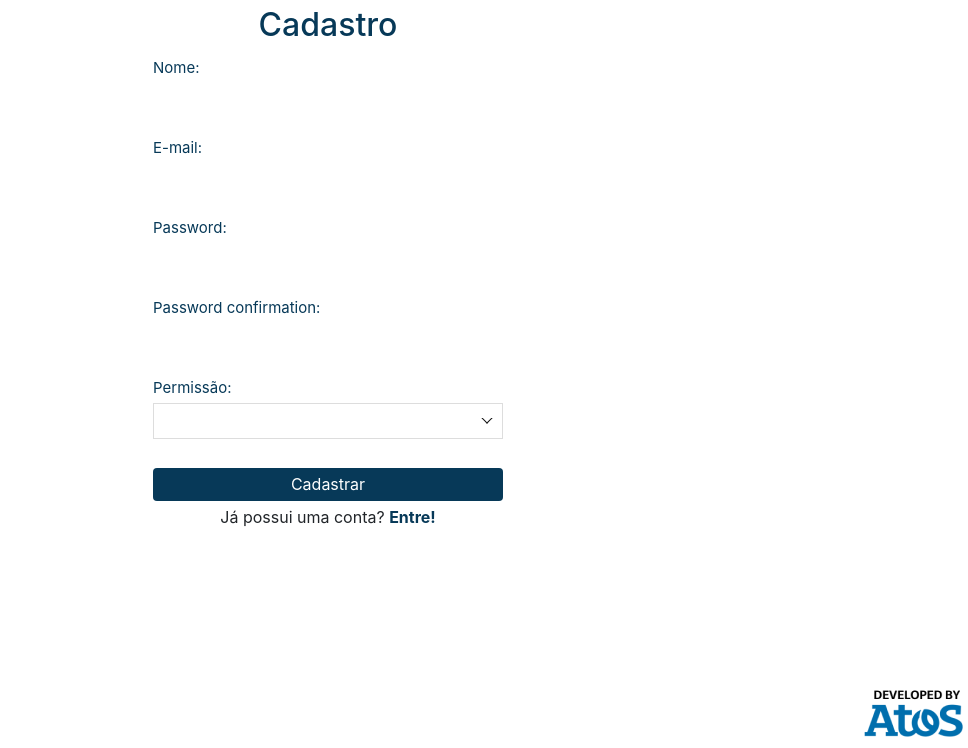
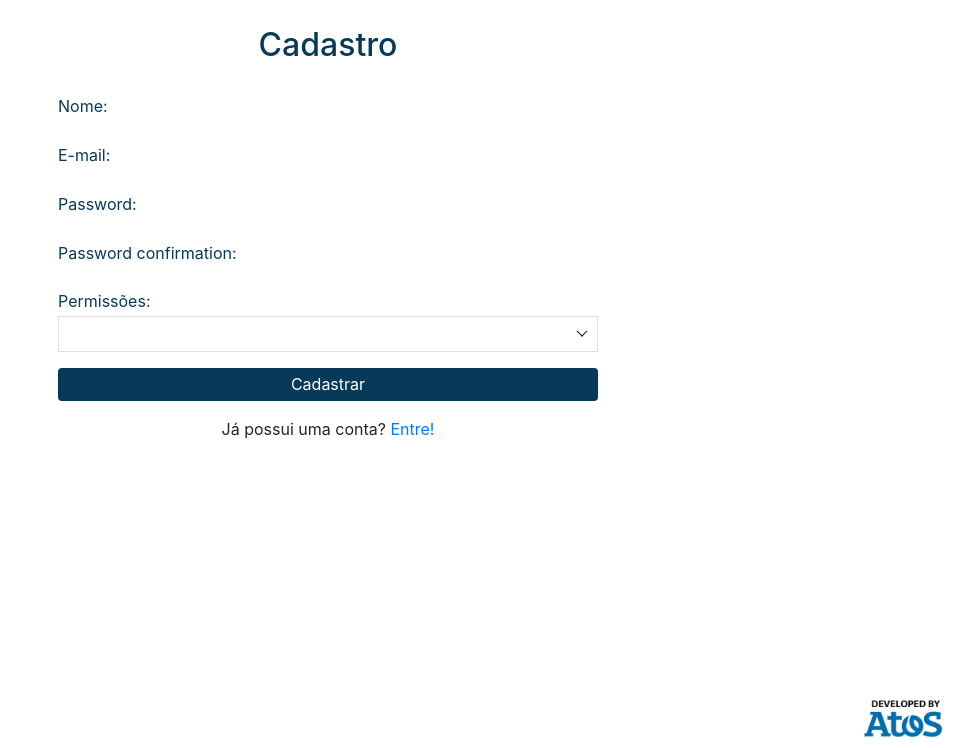
Before and after one commit to SergioTanakaAtos/Processo_de_Escalonamento, a Django app: page /register/ in a window 1280 px wide. Shown: the part 52-800 px from the top of the page, without its empty margins (312-1280 px from the left). Run offline with Django 5.2, Linux system fonts and the light colour scheme; some libraries are stand-ins or nearby versions.

Commit message:
register

```diff
--- a/users/registerForm.py
+++ b/users/registerForm.py
@@ -3,27 +3,33 @@ from django.contrib.auth.forms import UserCreationForm
 from django.contrib.auth.models import User, Group
 
 class RegisterForm(UserCreationForm):
-    permissions = forms.ModelMultipleChoiceField(
-        queryset=Group.objects.all(),
-        widget=forms.CheckboxSelectMultiple,
-        required=False,
-        label="Permissão"
-    )
-
     class Meta:
         model = User
-        fields = ['first_name', 'email', 'password1', 'password2', 'permissions']
+        fields = ['first_name', 'email', 'password1', 'password2']
         labels = {
             'first_name': 'Nome',
             'email': 'E-mail',
             'password1': 'Senha',
             'password2': 'Confirmar senha',
-            'permissions': 'Permissão'
         }
+
     def clean(self):
         cleaned_data = super().clean()
         email = cleaned_data.get('email')
 
+        if email and not email.endswith('@atos.net'):
+            raise forms.ValidationError("O e-mail fornecido não é válido.")
+
 
         if email and not email.endswith('@atos.net'):
             raise forms.ValidationError("O e-mail fornecido não é válido.")
+
+    def clean_permissions(self):
+        permissions = self.cleaned_data.get('permissions')
+        if not permissions:
+            return []
+        group_names = permissions.split(',')
+        groups = Group.objects.filter(name__in=group_names)
+        if len(groups) != len(group_names):
+            raise forms.ValidationError("Um ou mais grupos fornecidos não são válidos.")
+        return [group.id for group in groups]
--- a/users/templates/users/register.html
+++ b/users/templates/users/register.html
@@ -109,46 +109,52 @@
         text-decoration: none;
     }
 </style>
-<div class="mt-1 container">
-    <div class="geral row justify-content-center">
-        <div class="col-md-4">
-            <h2 class="mt-0 text-center titulo">Cadastro</h2>
+<div class="container mt-4">
+    <div class="row justify-content-center">
+        <div class="col-md-6">
+            <h2 class="text-center mb-4">Cadastro</h2>
             <form id="cadastroForm" method="post" action="{% url 'register' %}">
                 {% csrf_token %}
-                <div class="form-group mb-3">
-                    <label for="{{ form.first_name.id }}" class="d-block">{{ form.first_name.label }}:</label>
+                <div class="mb-3">
+                    <label for="{{ form.first_name.id }}" class="form-label">{{ form.first_name.label }}:</label>
                     {{ form.first_name }}
                 </div>
-                <div class="form-group mb-3">
-                    <label for="{{ form.email.id }}" class="d-block">{{ form.email.label }}:</label>
+                <div class="mb-3">
+                    <label for="{{ form.email.id }}" class="form-label">{{ form.email.label }}:</label>
                     {{ form.email }}
                 </div>
-                <div class="form-group mb-3">
-                    <label for="{{ form.password1.id }}" class="d-block">{{ form.password1.label }}:</label>
+                <div class="mb-3">
+                    <label for="{{ form.password1.id }}" class="form-label">{{ form.password1.label }}:</label>
                     {{ form.password1 }}
                 </div>
-                <div class="form-group mb-3">
-                    <label for="{{ form.password2.id }}" class="d-block">{{ form.password2.label }}:</label>
+                <div class="mb-3">
+                    <label for="{{ form.password2.id }}" class="form-label">{{ form.password2.label }}:</label>
                     {{ form.password2 }}
                 </div>
-                <div class="form-group mb-3 permission">
-                    <label for="{{ form.permissions.id_for_label }}" class="d-block">{{ form.permissions.label }}:</label>
-                    <select multiple name="{{ form.permissions.name }}" id="{{ form.permissions.id_for_label }}">
-                        {% for group in form.permissions.field.queryset %}
-                            <option value="{{ group.id }}" {% if group in form.permissions.value %}selected{% endif %}>{{ group }}</option>
+                <div class="mb-3">
+                    <label for="permissions" class="form-label">Permissões:</label>
+                    <select multiple class="form-select" name="permissions" id="permissions">
+                        {% for group in groups %}
+                            <option value="{{ group.id }}">{{ group.name }}</option>
                         {% endfor %}
                     </select>
                 </div>
-                <button type="submit" class="mt-3 w-100 btn btn-primary">Cadastrar</button>
+                <button type="submit" class="btn btn-primary btn-block">Cadastrar</button>
             </form>
-            <div class="text-center fraseEntrar mt-1">
-                <p>Já possui uma conta? <span class="entreNegrito" style="font-weight: bold; cursor: pointer; color: #073958"><a href="{% url 'login' %}">Entre!</a></span></p>
+            {% if error %}
+                <div class="alert alert-danger mt-3" role="alert">
+                    {{ error }}
+                </div>
+            {% endif %}
+            <div class="text-center mt-3">
+                <p>Já possui uma conta? <a href="{% url 'login' %}">Entre!</a></p>
             </div>
         </div>
     </div>
 </div>
-<div class="logoAtosDeveloped text-center mt-5">
-    <img src="{% static 'assets/image (1).png' %}">
+
+<div class="text-center mt-5">
+    <img src="{% static 'assets/image (1).png' %}" class="logoAtosDeveloped">
 </div>
 
 <script src="{% static 'js/virtual-select.min.js' %}"></script>
--- a/users/views.py
+++ b/users/views.py
@@ -1,46 +1,25 @@
 from django.shortcuts import render, redirect
 from django.contrib.auth import authenticate, login, logout
 from django.contrib.auth.models import User
-from django.core.exceptions import ValidationError
 from django.http import JsonResponse
 from escalation.models import LogPermission
 from django.contrib.auth.models import Group
 from .registerForm import RegisterForm
 def register(request):
+
     form = RegisterForm()
+    groups = Group.objects.all()
     if request.method == 'POST':
         form = RegisterForm(request.POST)
-        print(form)
         if form.is_valid():
 
             # form.save()
-            # user = User.objects.get(name=)
+
             # for group in form.cleaned_data['permissions']:
             #     LogPermission.objects.create(user=user, group=group)
             return redirect('initial_page')
-        """
-
-        Relacionamento
-
-        Instanciar a tebala logpermission com o id das permissoes juntamente com o novo id user e setar o is_active como null(não nessesariamente é aqui que se faz isso, ver melhor depois)
-
-        Instaciar a tabela usergroupdefault com o id do grupo e o id do user para criar esse relacionamento False
-        is_active -
-
-            False: não pediu permissão
-
-            null: Permissão pendente
-
-            True: Permitido
-
-        |
-
-        |
-
-        V verificar se está certo a maneira de salvar o nome.
-
-        """
-    return render(request, 'users/register.html', {'form': form})
+        return render(request, 'users/register.html', {'form': form, 'error': form.errors, 'groups': groups})
+    return render(request, 'users/register.html', {'form': form, 'groups': groups})
 
 def login(request):
     if request.method == 'POST':
```
